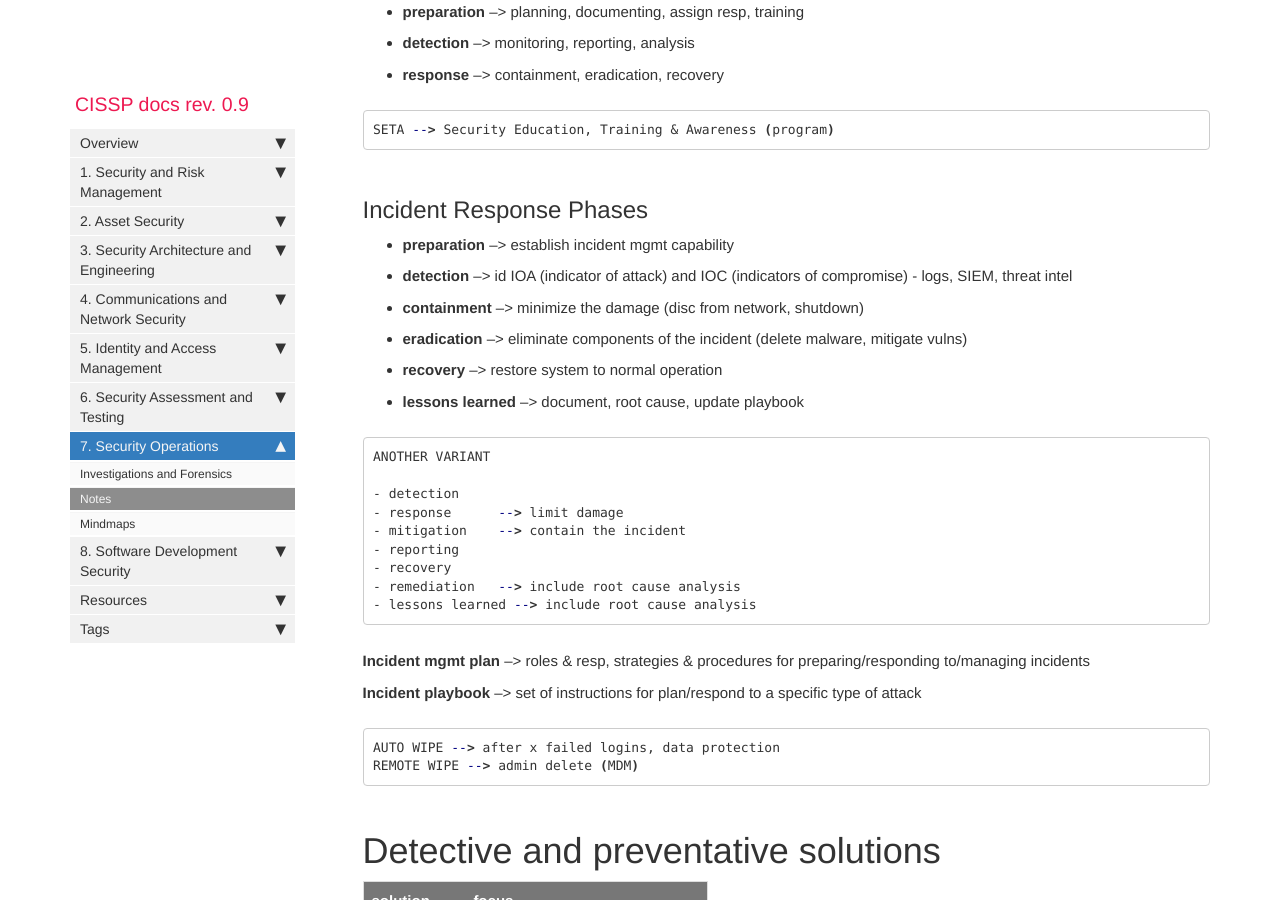
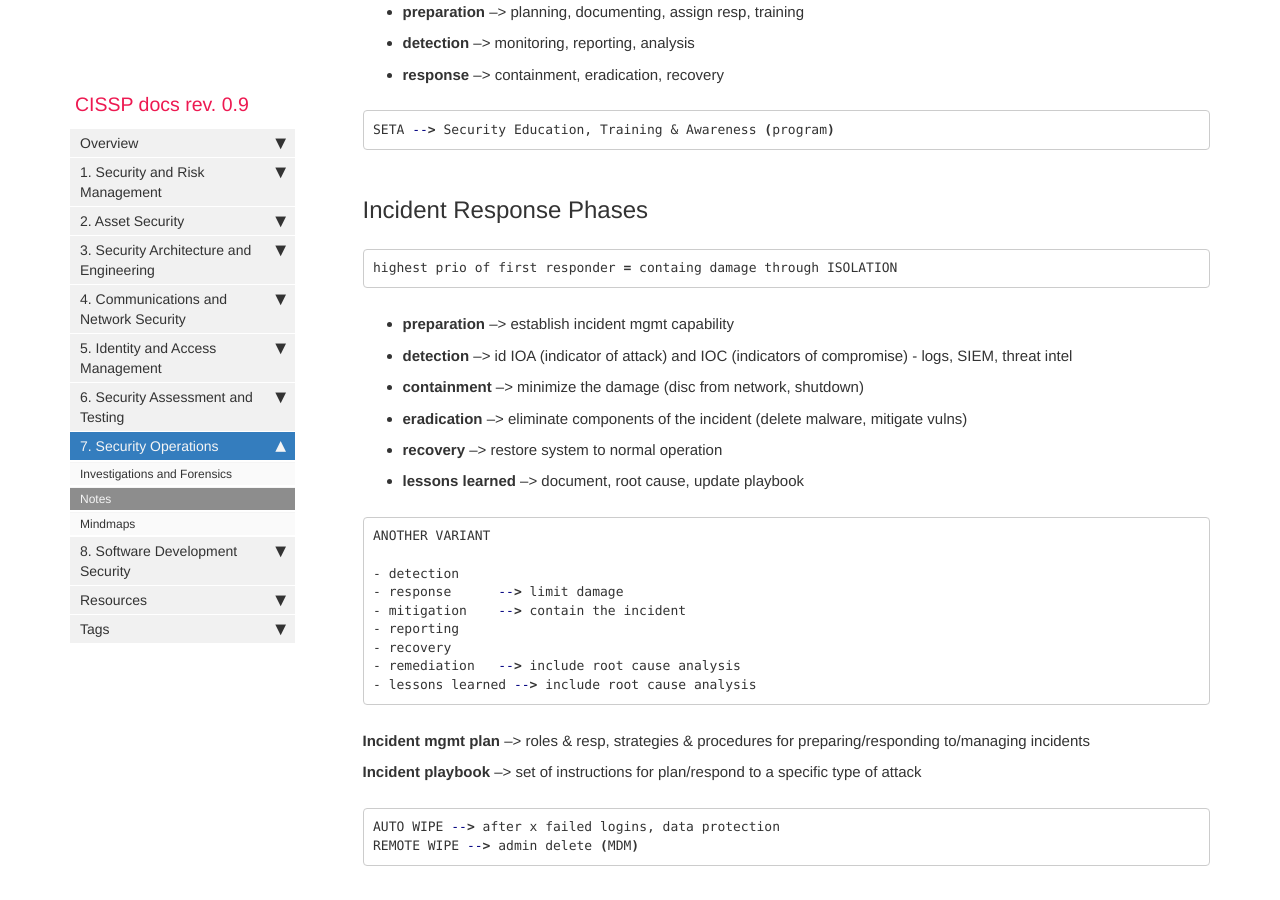
Before and after one commit to quaie/cissp, a Jekyll site: the page built from pages/mydoc/7_notes.md, in a window 1280 px wide and 900 px high, scrolled down 2399 px. Built offline with Jekyll 4.4.1, drawn with Linux system fonts in a browser that asks for light colours; comment, search, counter and statistics services are not loaded.

Commit message:
Update 7_notes.md

````diff
--- a/pages/mydoc/7_notes.md
+++ b/pages/mydoc/7_notes.md
@@ -89,7 +89,9 @@ SETA --> Security Education, Training & Awareness (program)
 ```
 
 ## Incident Response Phases
-
+```sh
+highest prio of first responder = containg damage through ISOLATION
+```
 - **preparation** --> establish incident mgmt capability
 - **detection** --> id IOA (indicator of attack) and IOC (indicators of compromise) - logs, SIEM, threat intel
 - **containment** --> minimize the damage (disc from network, shutdown)
````
